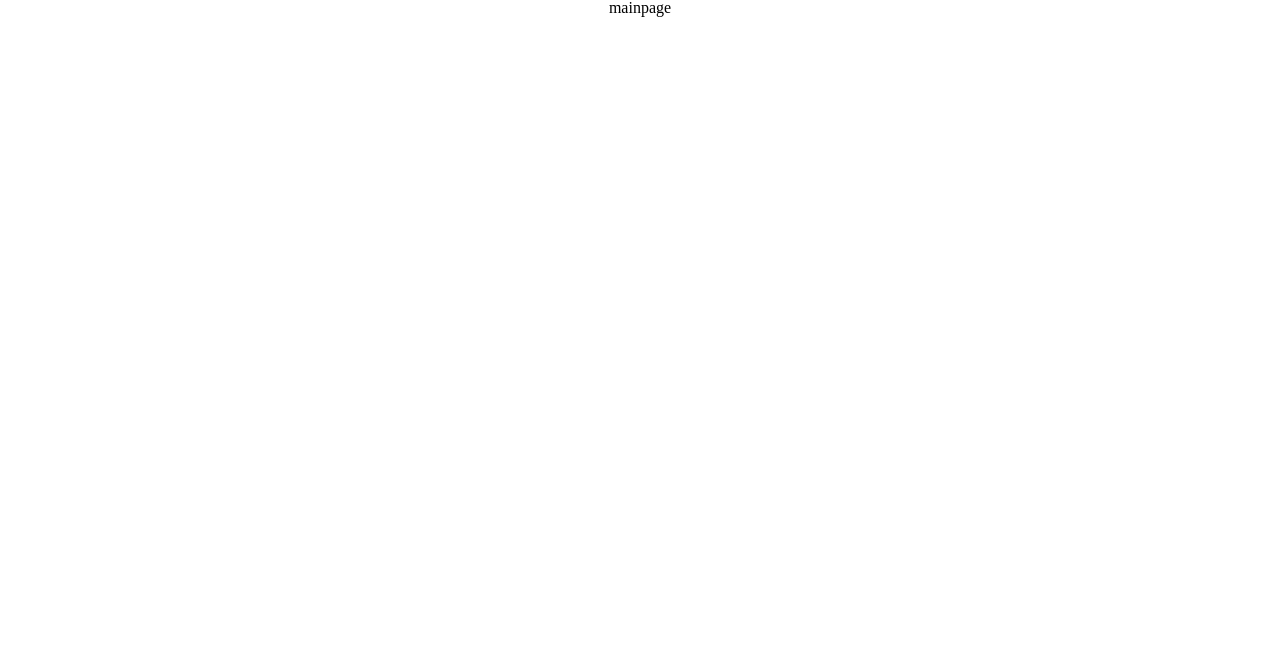
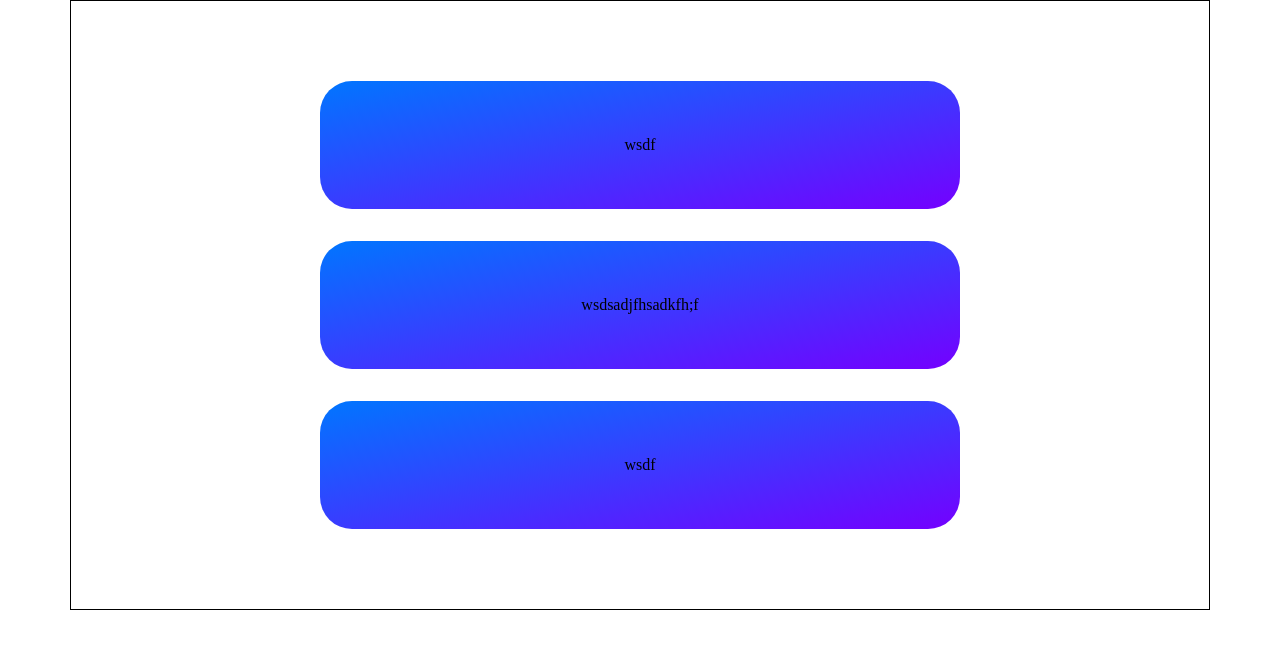
Before and after one commit to Milgam06/React-FramerMotion-Prac, a React (Vite) app: page / in a window 1280 px wide. Shown: the top 648 px of the page. Built offline with nearby package versions, Linux system fonts and the light colour scheme.

Commit message:
feat(page): add MainPage and SelectPage

```diff
--- a/src/pages/main/index.tsx
+++ b/src/pages/main/index.tsx
@@ -1,5 +1,7 @@
 import React from "react";
+
 import { Container } from "@/components";
+import { Button } from "@/components/common/Button";
 
 import * as S from "./styled";
 
@@ -8,7 +10,9 @@ export const MainPage: React.FC = () => {
     <>
       <Container>
         <S.MainContentWrapper>
-          <h1>mainpage</h1>
+          <Button sizes={true}>wsdf</Button>
+          <Button sizes={true}>wsdsadjfhsadkfh;f</Button>
+          <Button sizes={true}>wsdf</Button>
         </S.MainContentWrapper>
       </Container>
     </>
--- a/src/pages/main/styled.ts
+++ b/src/pages/main/styled.ts
@@ -7,6 +7,10 @@ export const MainContentWrapper = styled.div`
   display: flex;
   justify-content: center;
   align-items: center;
+  flex-direction: column;
+  row-gap: 2rem;
+  border: 1px solid black;
+  padding: 5rem 2rem;
 `;
 
 export const FirstFramer = styled(motion.div)`
```
Also changed, not shown: src/pages/select/index.tsx (added, +11 -0 lines), src/pages/select/styled.ts (added, +8 -0 lines).
